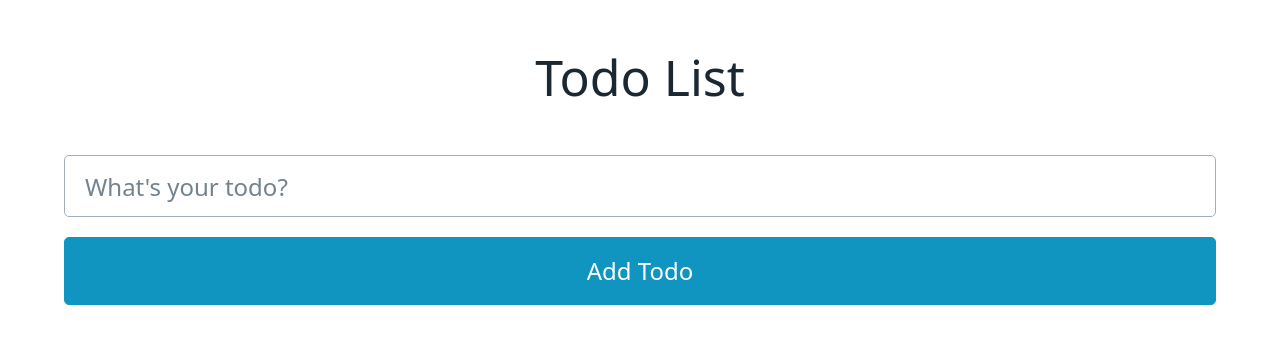
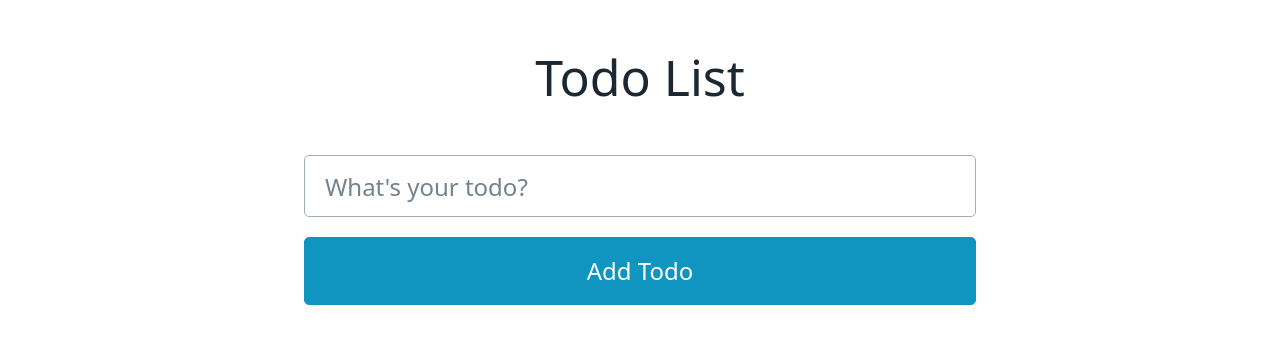
Before and after one commit to mr-mph/react-todo-app, a React (Vite) app: page / in a window 1280 px wide. Shown: the top 344 px of the page. Built offline with nearby package versions, Linux system fonts and the light colour scheme.

Commit message:
change width sizing

```diff
--- a/src/App.scss
+++ b/src/App.scss
@@ -7,7 +7,9 @@ body {
 }
 
 main {
-  margin: 0 5vw;
+  max-width: 800px;
+  margin: auto;
+  padding-inline: 5vw;
 }
 
 h1 {
```
